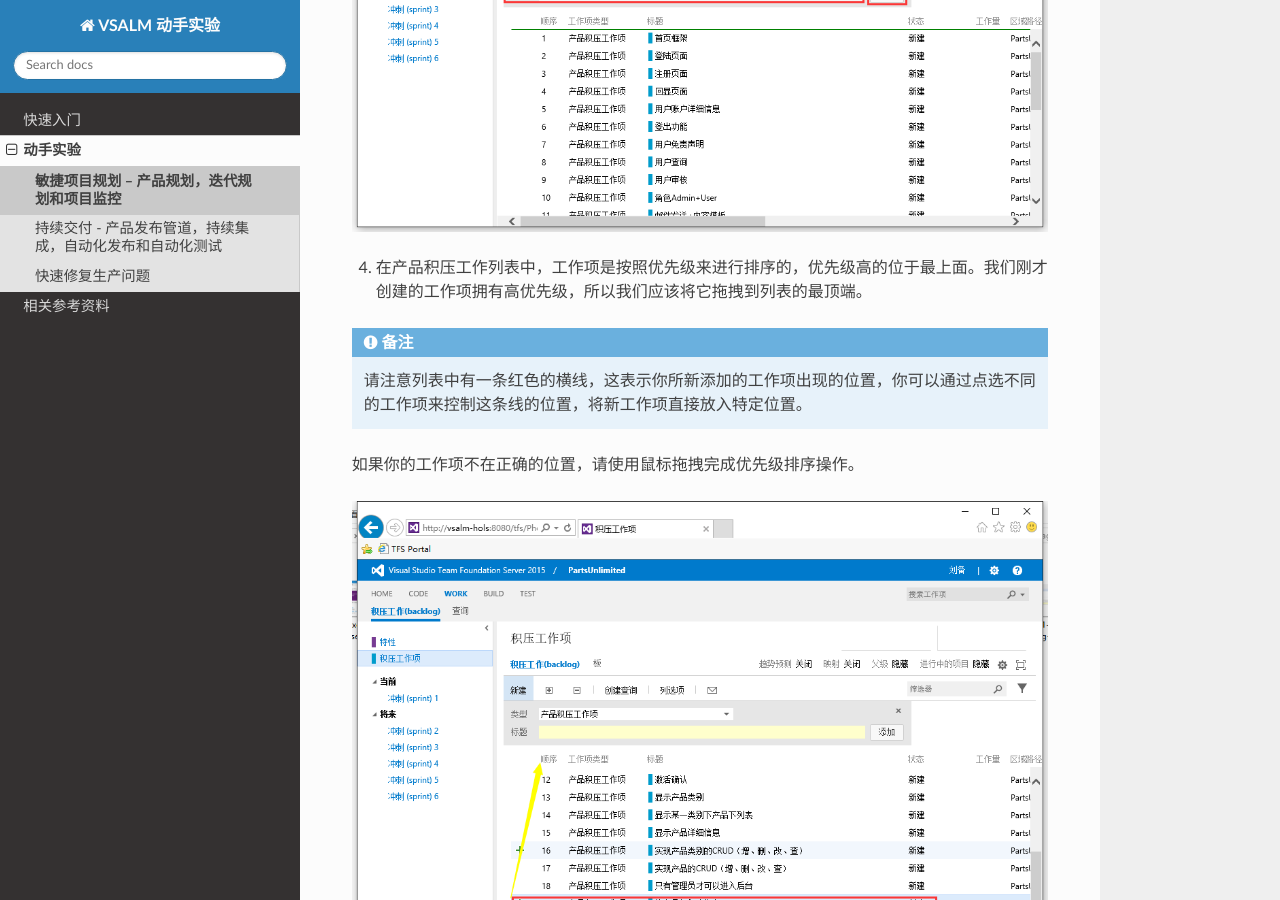
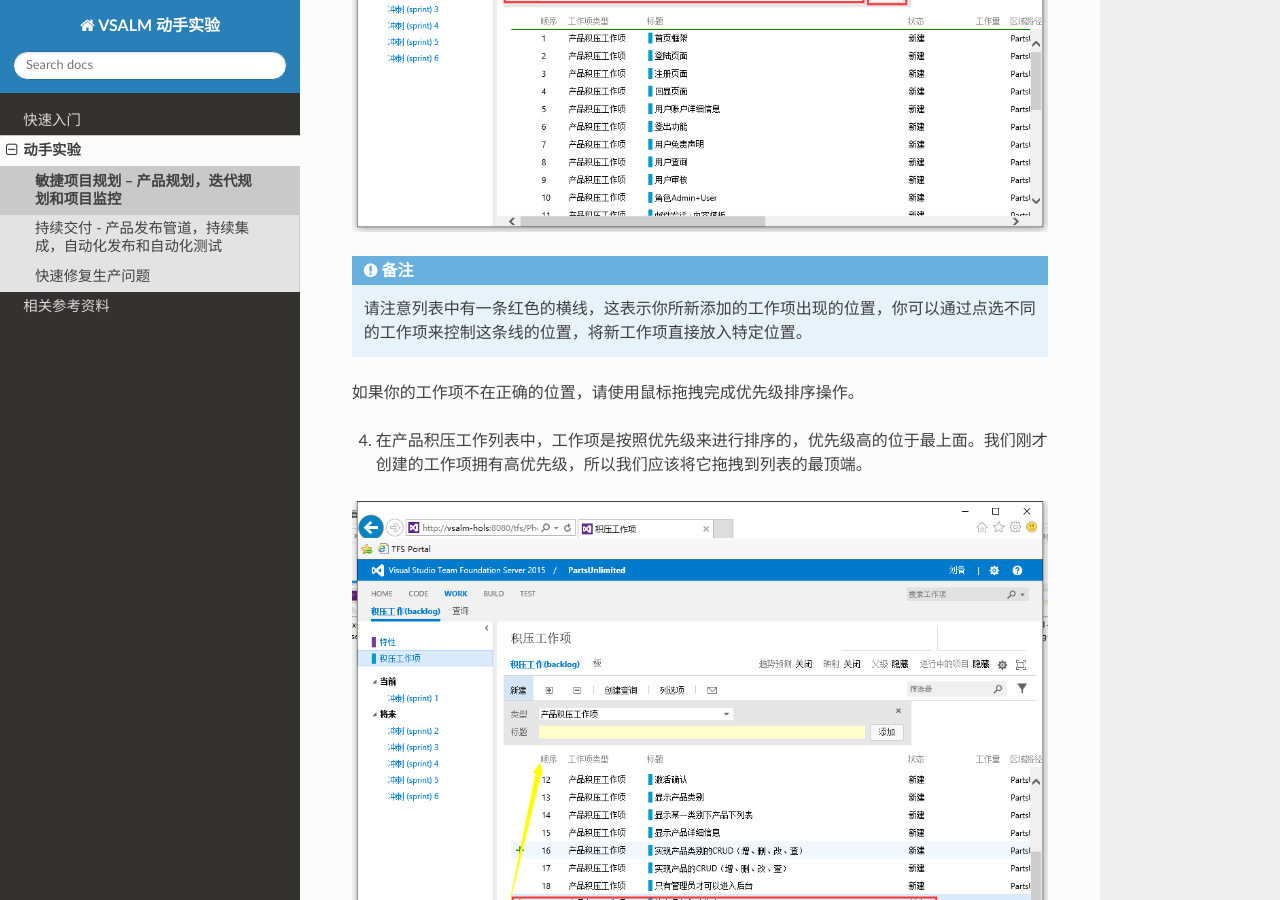
Before and after one commit to ups216/vsalm-hols, a Sphinx documentation site: the page built from docs/labs/agile-planning-and-portfolio-management.rst, in a window 1280 px wide and 900 px high, scrolled down 4667 px. Built offline with Sphinx 7.4.7 and the Read the Docs theme 2.0.0, drawn with Linux system fonts in a browser that asks for light colours; the version number could not be read and is left out.

Commit message:
move note location

```diff
--- a/docs/labs/agile-planning-and-portfolio-management.rst
+++ b/docs/labs/agile-planning-and-portfolio-management.rst
@@ -54,13 +54,13 @@
 
 .. figure:: images/Exercise-1-Create-the-ShoppingCart-service-backlog-item.png
 
-4.	在产品积压工作列表中，工作项是按照优先级来进行排序的，优先级高的位于最上面。我们刚才创建的工作项拥有高优先级，所以我们应该将它拖拽到列表的最顶端。
-
 .. note::
     请注意列表中有一条红色的横线，这表示你所新添加的工作项出现的位置，你可以通过点选不同的工作项来控制这条线的位置，将新工作项直接放入特定位置。
 
 
 如果你的工作项不在正确的位置，请使用鼠标拖拽完成优先级排序操作。
+
+4.	在产品积压工作列表中，工作项是按照优先级来进行排序的，优先级高的位于最上面。我们刚才创建的工作项拥有高优先级，所以我们应该将它拖拽到列表的最顶端。
 
 .. figure:: images/Exercise-1-Drag-and-Drop-backlog-item-for-list.png
 
```
